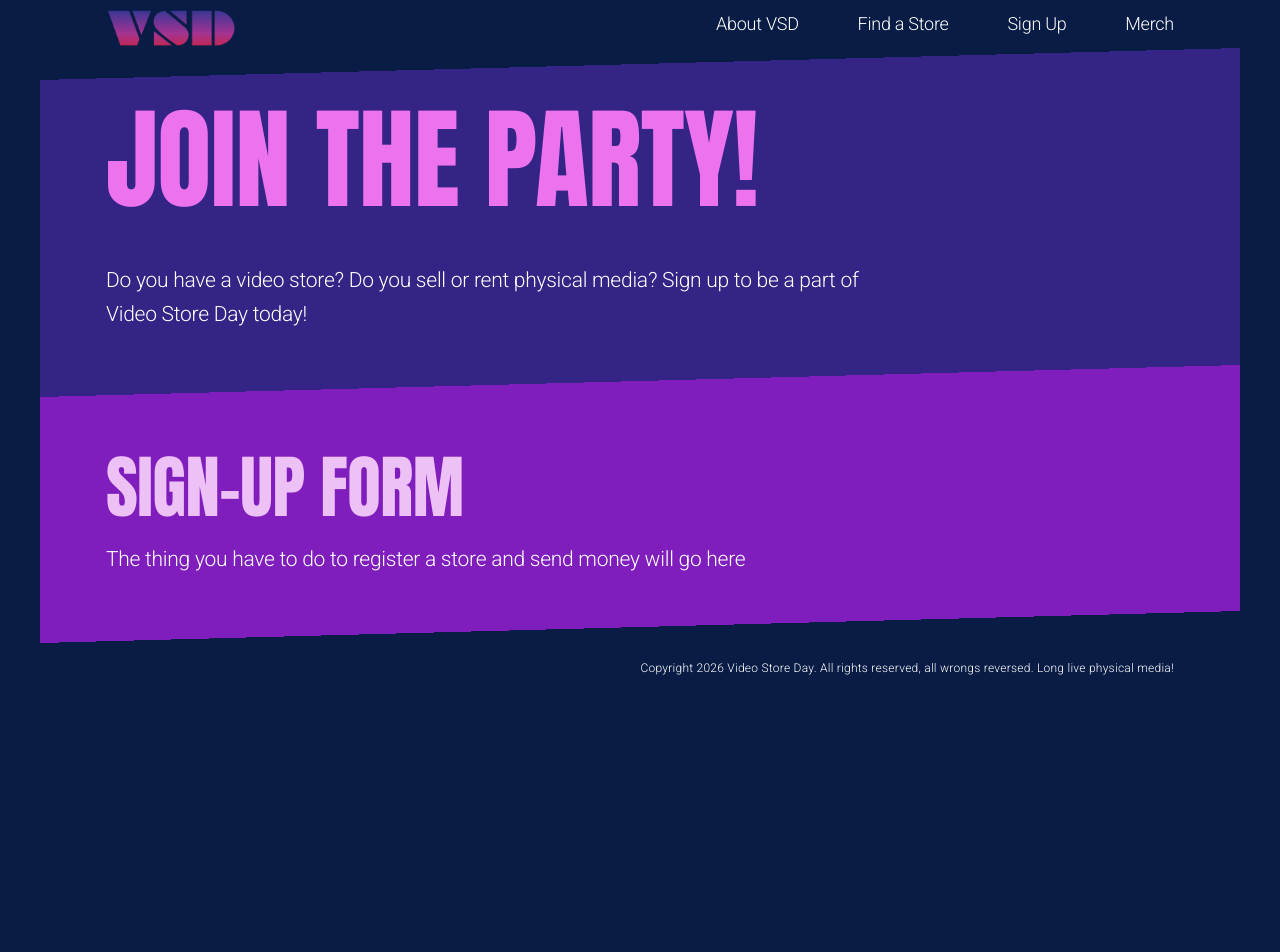
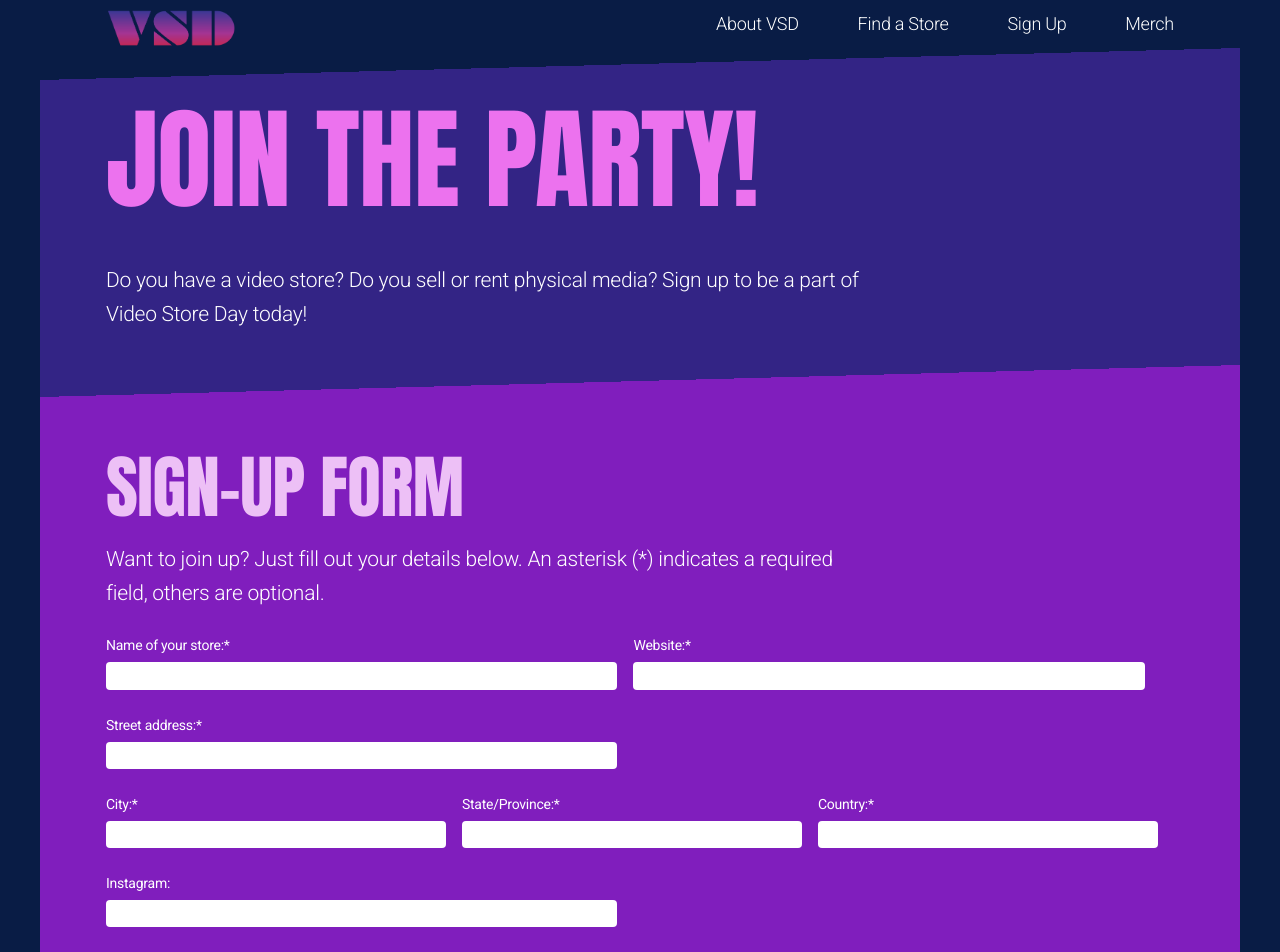
Before and after one commit to yourpalkat/vsd16, a React (Vite) app: page /register in a window 1280 px wide. Shown: the top 952 px of the page. Before the commit the page ends 800 px from the top, so only its background shows below. Built offline with nearby package versions, Linux system fonts and the light colour scheme; no server answers.

Commit message:
scaffold signup form and styling

```diff
--- /dev/null
+++ b/src/components/RegisterForm.jsx
@@ -0,0 +1,90 @@
+import './registerForm.css';
+
+const RegisterForm = () => {
+
+  const handleSubmit = (event) => {
+    event.preventDefault();
+    return;
+  };
+
+  return (
+    <form
+      className="registerForm"
+      id="registerForm"
+      onSubmit={handleSubmit}
+    >
+      <div className="twoColumn">
+        <label htmlFor="storeName">Name of your store:*
+          <input
+            type="text"
+            name="storeName"
+            id="storeName"
+            required="true"
+          />
+        </label>
+        <label htmlFor="website">Website:*
+          <input
+            type="text"
+            name="website"
+            id="website"
+            required="true"
+          />
+        </label>
+      </div>
+      <label htmlFor="address">Street address:*
+        <input
+          type="text"
+          name="address"
+          id="address"
+          required="true"
+        />
+      </label>
+      <div className="threeColumn">
+        <label htmlFor="city">City:*
+          <input
+            type="text"
+            name="city"
+            id="city"
+            required="true"
+          />
+        </label>
+        <label htmlFor="stateProvince">State/Province:*
+          <input
+            type="text"
+            name="stateProvince"
+            id="stateProvince"
+            required="true"
+          />
+        </label>
+        <label htmlFor="country">Country:*
+          <input
+            type="text"
+            name="country"
+            id="country"
+            required="true"
+          />
+        </label>
+      </div>
+      <label htmlFor="instagram">Instagram:
+        <input
+          type="text"
+          name="instagram"
+          id="instagram"
+        />
+      </label>
+      <label htmlFor="facebook">Facebook:
+        <input
+          type="text"
+          name="facebook"
+          id="facebook"
+        />
+      </label>
+
+      <button type="submit" className='cta'>
+        Continue
+      </button>
+    </form>
+  );
+}
+
+export default RegisterForm;
--- /dev/null
+++ b/src/components/registerForm.css
@@ -0,0 +1,85 @@
+.registerForm {
+  margin-top: 2.4rem;
+
+  .twoColumn {
+    display: flex;
+    flex-direction: column;
+    justify-content: start;
+    align-items: stretch;
+    flex-wrap: nowrap;
+    gap: 0;
+
+    label {
+      flex-basis: 100%;
+      min-width: 250px;
+    }
+
+    @media (min-width: 720px) {
+      flex-direction: row;
+      justify-content: start;
+      align-items: start;
+      flex-wrap: wrap;
+      gap: 1.6rem;
+
+      label {
+        flex-basis: calc(50% - 1.6rem);
+        min-width: 300px;
+      }
+    }
+  }
+
+  .threeColumn {
+    display: flex;
+    flex-direction: column;
+    justify-content: start;
+    align-items: stretch;
+    flex-wrap: nowrap;
+    gap: 0;
+
+    label {
+      flex-basis: 100%;
+      min-width: 250px;
+    }
+
+    @media (min-width: 720px) {
+      flex-direction: row;
+      justify-content: start;
+      align-items: start;
+      flex-wrap: wrap;
+      gap: 1.6rem;
+
+      label {
+        flex-basis: calc(33.33% - 1.6rem);
+        min-width: 250px;
+      }
+    }
+  }
+
+  label {
+    display: flex;
+    flex-direction: column;
+    justify-content: start;
+    align-items: stretch;
+    margin-bottom: 2.4rem;
+    font-size: 1.4rem;
+    line-height: 1.6;
+    font-weight: 400;
+  }
+
+  input[type=text] {
+    border: none;
+    padding: 0.4em;
+    border-radius: 4px;
+    margin-top: 0.4em;
+    font-size: 1.4rem;
+
+    &:focus-visible {
+      outline: 2px solid var(--theme-content-secondary-inverse);
+    }
+  }
+
+  button.cta {
+    border: none;
+    display: inline-block;
+  }
+}
--- a/src/routes/register.jsx
+++ b/src/routes/register.jsx
@@ -1,4 +1,5 @@
 import { createFileRoute } from "@tanstack/react-router";
+import RegisterForm from "../components/RegisterForm";
 
 export const Route = createFileRoute("/register")({
   component: RegisterPage,
@@ -14,7 +15,8 @@
       <section className="gridWrapper sectionTwo">
         <div>
           <h2 className="heading3">Sign-up Form</h2>
-          <p>The thing you have to do to register a store and send money will go here</p>
+          <p>Want to join up? Just fill out your details below. An asterisk (*) indicates a required field, others are optional.</p>
+          <RegisterForm />
         </div>
       </section>
     </>
```
